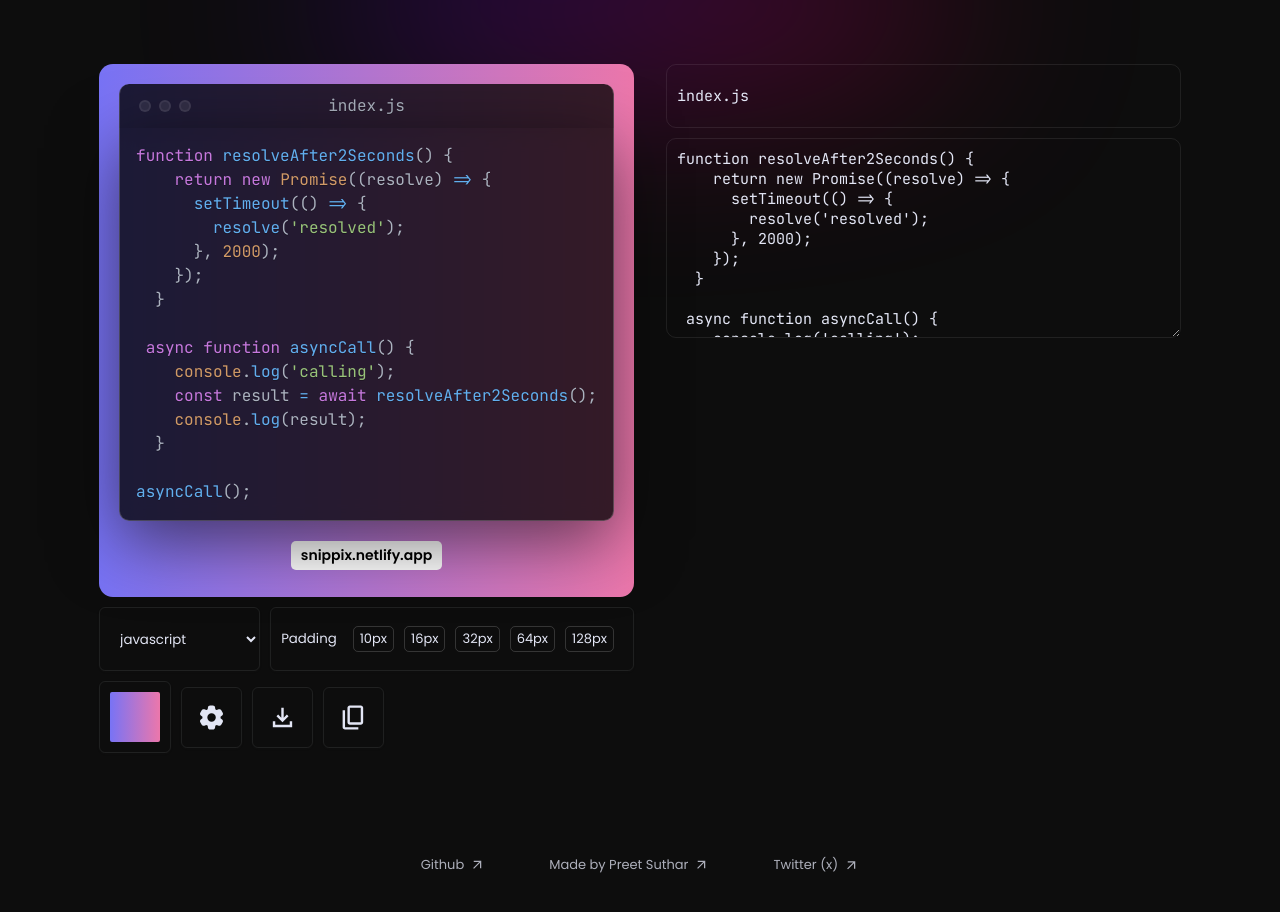
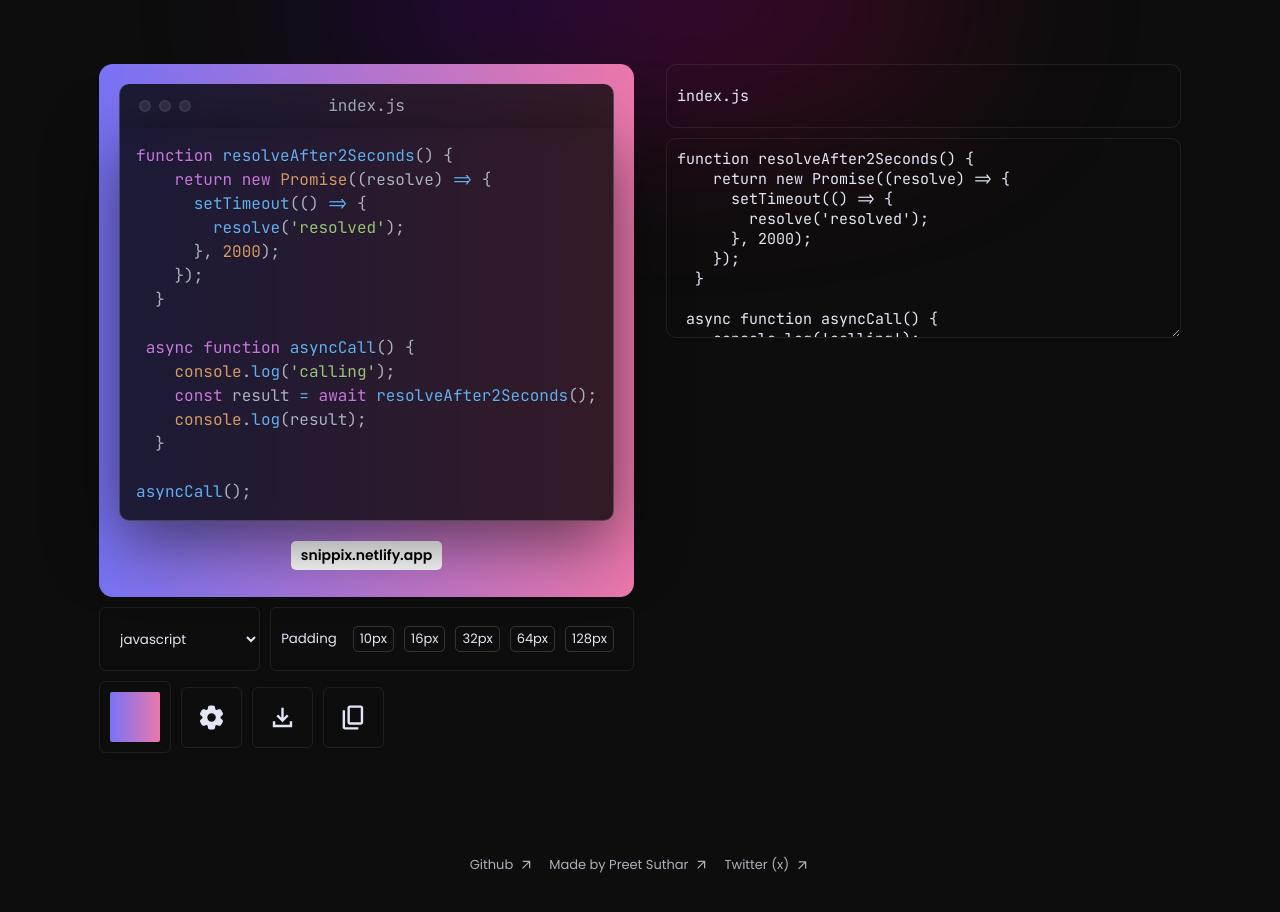
Before and after one commit to preetsuthar17/SnippiX, a Next.js app: page / in a window 1280 px wide. Built offline with nearby package versions, Linux system fonts and the light colour scheme.

Commit message:
Update footer component styles in _footer.scss

```diff
--- a/src/styles/partials/_footer.scss
+++ b/src/styles/partials/_footer.scss
@@ -13,7 +13,8 @@
         align-items: center;
         list-style: none;
         flex-direction: row;
-        gap: 4rem;
+        gap: 15px;
+        flex-wrap: wrap;
         li {
           a {
             font-size: 13px;
```
